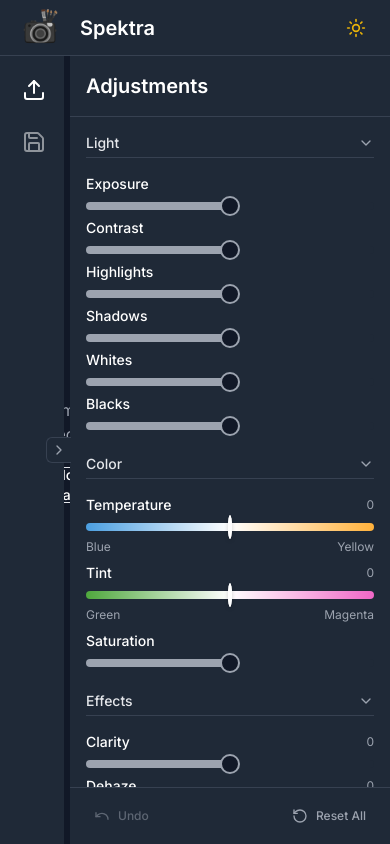
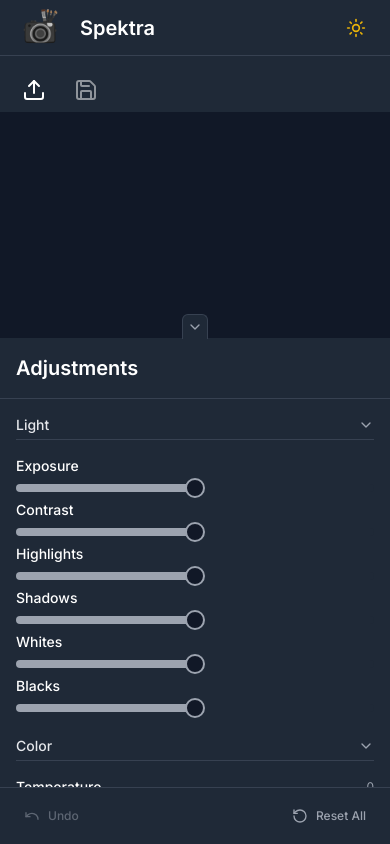
Before and after one commit to curiousdebugger/spektra, a Next.js app: page / in a window 390 px wide. Built offline with nearby package versions, Linux system fonts and the light colour scheme.

Commit message:
first steps towards becoming mobile friendly

```diff
--- a/src/app/components/PhotoEditor/PhotoEditor.tsx
+++ b/src/app/components/PhotoEditor/PhotoEditor.tsx
@@ -684,7 +684,7 @@ export function PhotoEditor() {
       {/* Navbar */}
       <div
         className={cn(
-          "h-14 border-b flex items-center px-4",
+          "h-14 border-b flex items-center px-4 shrink-0",
           theme === "dark"
             ? "bg-gray-800 border-gray-700"
             : "bg-white border-gray-200"
@@ -710,11 +710,11 @@ export function PhotoEditor() {
         </div>
       </div>
 
-      <div className="flex flex-1">
+      <div className="flex flex-1 flex-col lg:flex-row relative overflow-hidden">
         {/* Left Sidebar - Tools */}
         <div
           className={cn(
-            "w-16 p-4 flex flex-col gap-4",
+            "lg:w-16 h-14 lg:h-full p-4 flex flex-row lg:flex-col gap-4 shrink-0",
             theme === "dark" ? "bg-gray-800" : "bg-gray-100"
           )}
         >
@@ -744,7 +744,7 @@ export function PhotoEditor() {
             {showSaveDropdown && (
               <div
                 className={cn(
-                  "absolute left-full ml-2 top-0 rounded-md shadow-lg overflow-hidden",
+                  "absolute lg:left-full left-0 top-full lg:top-0 lg:ml-2 mt-2 lg:mt-0 rounded-md shadow-lg overflow-hidden z-50",
                   theme === "dark" ? "bg-gray-700" : "bg-white"
                 )}
               >
@@ -786,7 +786,6 @@ export function PhotoEditor() {
               !image && "hidden",
               isDragging && "cursor-grabbing",
               !isDragging && "cursor-grab"
-              // isCropping && "cursor-crosshair"
             )}
             onWheel={handleWheel}
             onMouseDown={handleMouseDown}
@@ -794,52 +793,6 @@ export function PhotoEditor() {
             onMouseUp={handleMouseUp}
             onMouseLeave={handleMouseUp}
           />
-          {/* Commenting out crop overlay
-          {isCropping && image && (
-            <div
-              className="absolute inset-0 pointer-events-none"
-              style={{
-                backgroundColor: "rgba(0, 0, 0, 0.5)",
-                clipPath: `path('M 0,0 L 100%,0 L 100%,100% L 0,100% L 0,0 Z M ${(
-                  (cropState.x / image.width) *
-                  100
-                ).toFixed(2)}%,${((cropState.y / image.height) * 100).toFixed(
-                  2
-                )}% L ${(
-                  ((cropState.x + cropState.width) / image.width) *
-                  100
-                ).toFixed(2)}%,${((cropState.y / image.height) * 100).toFixed(
-                  2
-                )}% L ${(
-                  ((cropState.x + cropState.width) / image.width) *
-                  100
-                ).toFixed(2)}%,${(
-                  ((cropState.y + cropState.height) / image.height) *
-                  100
-                ).toFixed(2)}% L ${((cropState.x / image.width) * 100).toFixed(
-                  2
-                )}%,${(
-                  ((cropState.y + cropState.height) / image.height) *
-                  100
-                ).toFixed(2)}% Z')`,
-              }}
-            >
-              <div
-                className="absolute border-2 border-white pointer-events-none"
-                style={{
-                  left: `${((cropState.x / image.width) * 100).toFixed(2)}%`,
-                  top: `${((cropState.y / image.height) * 100).toFixed(2)}%`,
-                  width: `${((cropState.width / image.width) * 100).toFixed(
-                    2
-                  )}%`,
-                  height: `${((cropState.height / image.height) * 100).toFixed(
-                    2
-                  )}%`,
-                }}
-              />
-            </div>
-          )}
-          */}
           {!image && (
             <div className="text-center">
               <p className="text-gray-400 mb-4">No image selected</p>
@@ -853,11 +806,13 @@ export function PhotoEditor() {
           )}
         </div>
 
-        {/* Right Sidebar - Adjustments */}
+        {/* Right/Bottom Sidebar - Adjustments */}
         <div
           className={cn(
-            "flex flex-col h-[calc(100vh-3.5rem)] transition-all duration-300 ease-in-out relative",
-            isSidebarCollapsed ? "w-0" : "w-80",
+            "transition-all duration-300 ease-in-out",
+            "lg:h-full h-[60vh] lg:w-80 w-full",
+            "fixed lg:relative bottom-0 left-0 right-0",
+            isSidebarCollapsed ? "lg:w-0 h-0" : "",
             theme === "dark" ? "bg-gray-800" : "bg-gray-100"
           )}
         >
@@ -865,33 +820,28 @@ export function PhotoEditor() {
           <button
             onClick={() => setIsSidebarCollapsed(!isSidebarCollapsed)}
             className={cn(
-              "absolute -left-6 top-1/2 -translate-y-1/2 p-1 rounded-l-md border-l border-t border-b transition-all duration-300 ease-in-out z-50",
+              "absolute lg:-left-6 -top-6 lg:top-1/2 left-1/2 -translate-x-1/2 lg:translate-x-0 lg:-translate-y-1/2",
+              "p-1 rounded-t-md lg:rounded-l-md lg:rounded-tr-none",
+              "border-l border-t border-r lg:border-r-0 lg:border-b",
+              "transition-all duration-300 ease-in-out z-50",
               theme === "dark"
                 ? "bg-gray-800 border-gray-700 hover:bg-gray-700"
                 : "bg-gray-100 border-gray-300 hover:bg-gray-200"
             )}
           >
-            {isSidebarCollapsed ? (
-              <ChevronLeft
-                className={cn(
-                  "h-4 w-4",
-                  theme === "dark" ? "text-gray-400" : "text-gray-600"
-                )}
-              />
-            ) : (
-              <ChevronRight
-                className={cn(
-                  "h-4 w-4",
-                  theme === "dark" ? "text-gray-400" : "text-gray-600"
-                )}
-              />
-            )}
+            <ChevronDown
+              className={cn(
+                "h-4 w-4 transition-transform duration-200 lg:rotate-90",
+                isSidebarCollapsed ? "rotate-180 lg:-rotate-90" : "",
+                theme === "dark" ? "text-gray-400" : "text-gray-600"
+              )}
+            />
           </button>
 
           <div
             className={cn(
-              "flex-1 flex flex-col overflow-hidden transition-all duration-300",
-              isSidebarCollapsed ? "opacity-0 w-0" : "opacity-100 w-full"
+              "flex-1 flex flex-col overflow-hidden transition-all duration-300 h-full",
+              isSidebarCollapsed ? "opacity-0" : "opacity-100"
             )}
           >
             {/* Header */}
```
